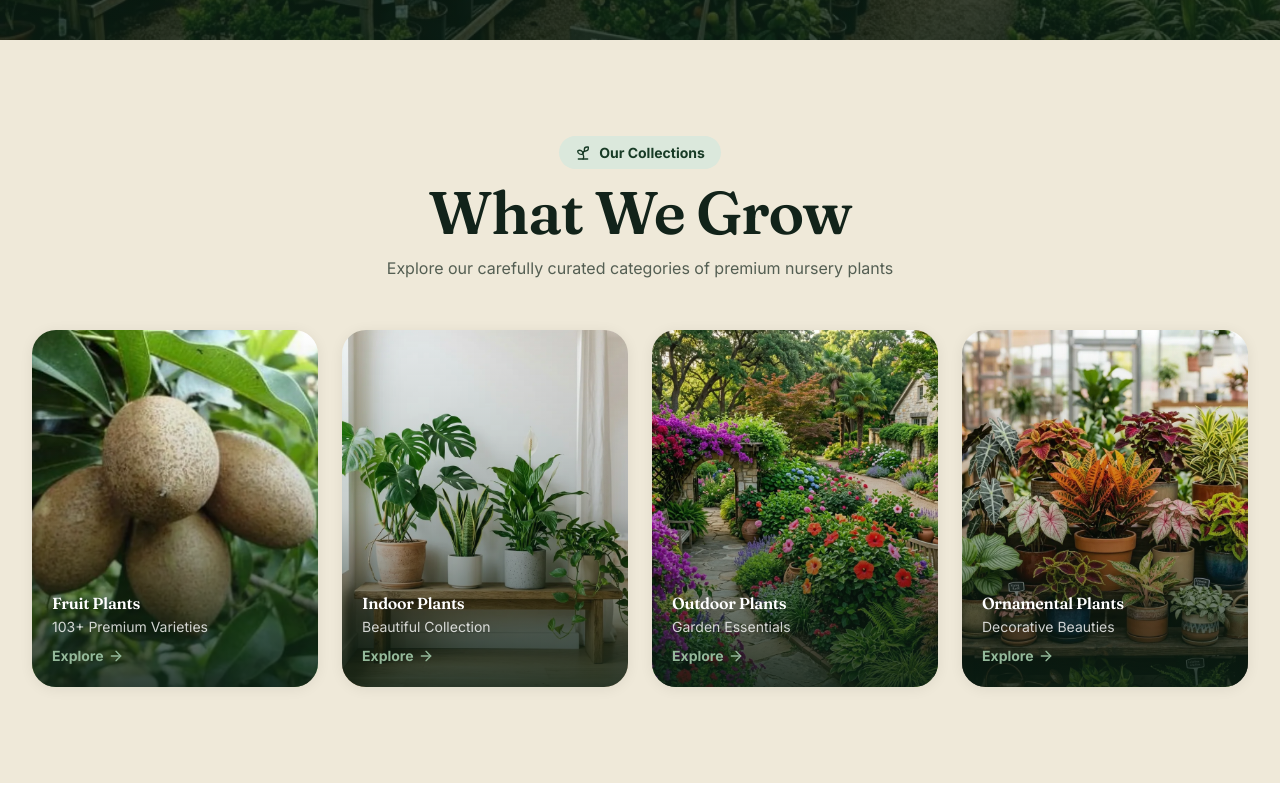
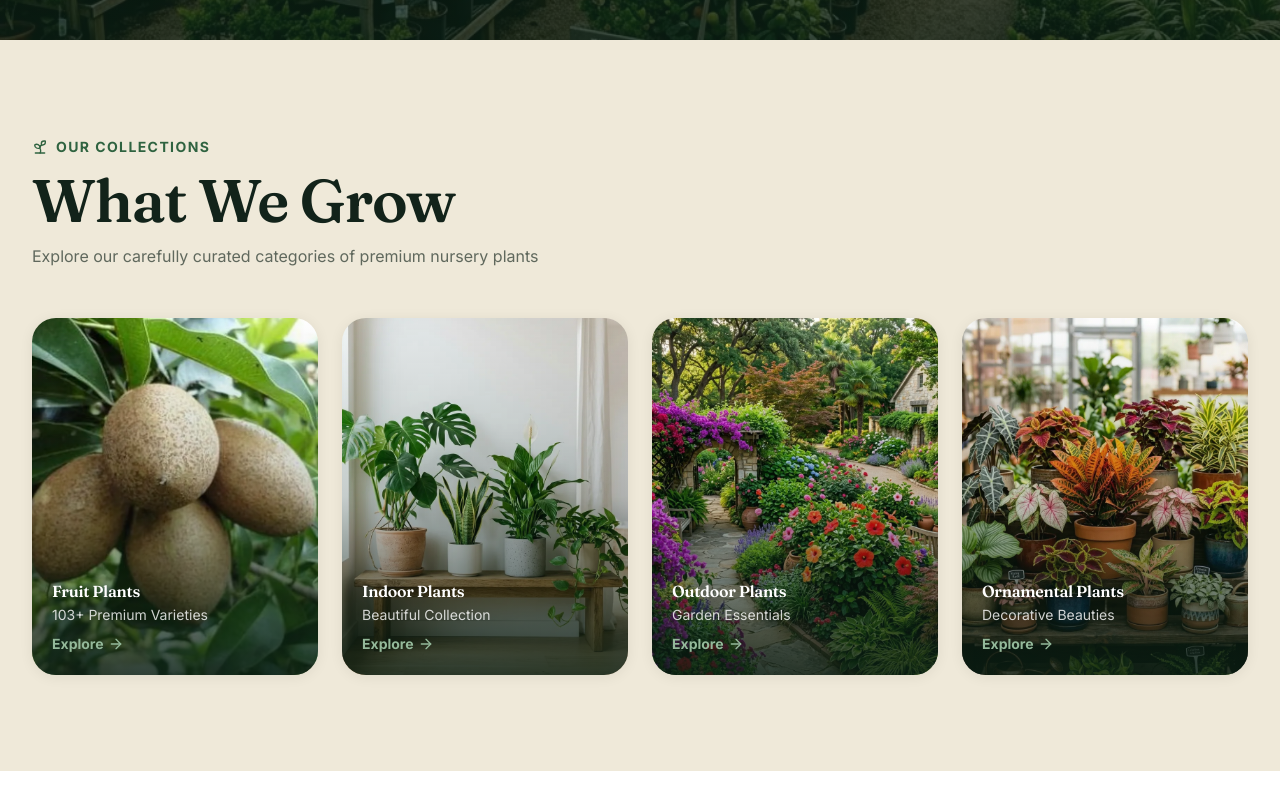
Before and after one commit to aravindpulluri116/harshasainursery_staffarc_aravind, a Next.js app: page / in a window 1280 px wide. Shown: the part 760-1560 px from the top of the page. Built offline with nearby package versions, Linux system fonts and the light colour scheme.

Commit message:
Add alignment prop to SectionHeader component

```diff
--- a/src/components/section-header.jsx
+++ b/src/components/section-header.jsx
@@ -1,13 +1,13 @@
 import { Reveal } from "@/components/reveal";
 
-export function SectionHeader({ badge, title, desc }) {
+export function SectionHeader({ badge, title, desc, align = "left" }) {
   return (
-    <Reveal className="mx-auto mb-8 max-w-2xl text-center md:mb-12">
-      <span className="mb-3 inline-flex items-center gap-2 rounded-full bg-green-100 px-4 py-1.5 text-sm font-bold text-green-800">
+    <Reveal className={align === "center" ? "mx-auto mb-8 max-w-2xl text-center md:mb-12" : "mb-8 max-w-2xl md:mb-12"}>
+      <span className="mb-3 inline-flex items-center gap-2 text-sm font-bold tracking-widest text-green-600 uppercase">
         {badge}
       </span>
-      <h2 className="text-lg font-bold text-ink">{title}</h2>
-      {desc && <p className="mt-3 text-base text-ink/70">{desc}</p>}
+      <h2 className="text-lg text-ink">{title}</h2>
+      {desc && <p className="mt-3 text-base text-ink/65">{desc}</p>}
     </Reveal>
   );
 }
```
